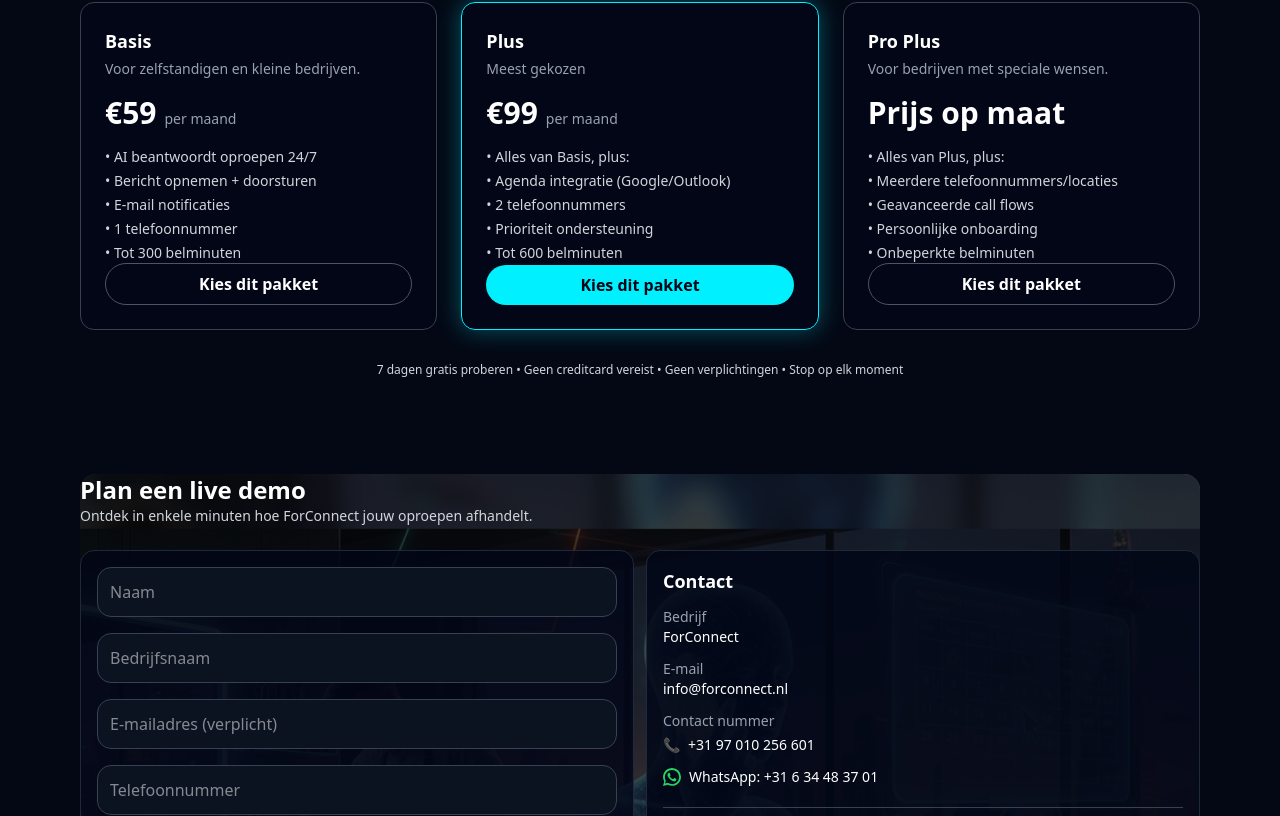
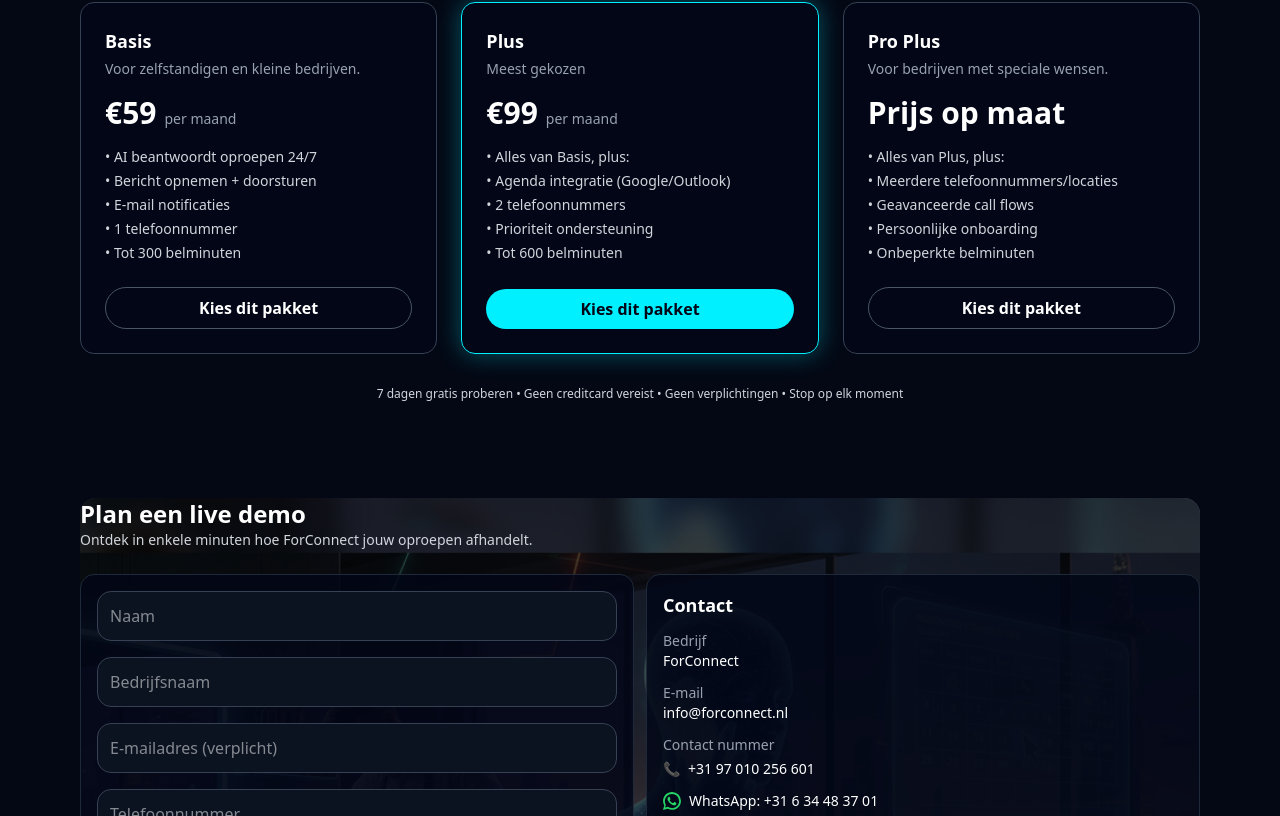
Before and after one commit to ForConnect/forconnect-site, a Next.js app: page / in a window 1280 px wide. Shown: the part 1524-2340 px from the top of the page. Built offline with nearby package versions, Linux system fonts and the light colour scheme.

Commit message:
Increase spacing below Verzenden and pricing features

```diff
--- a/app/page.tsx
+++ b/app/page.tsx
@@ -474,7 +474,7 @@ export default function HomePage() {
                   <span className="text-sm text-gray-400">{p.per}</span>
                 </div>
 
-                <ul className="mt-4 text-sm text-gray-300 space-y-1 flex-1">
+                <ul className="mt-4 text-sm text-gray-300 space-y-1 flex-1 pb-6">
                   {p.features.map((f, j) => (
                     <li key={j}>• {f}</li>
                   ))}
@@ -595,7 +595,7 @@ export default function HomePage() {
 
                 <button
                   type="submit"
-                  className="w-full px-4 py-3 bg-[#00F0FF] text-[#020617] rounded-full font-semibold"
+                  className="w-full px-4 py-3 bg-[#00F0FF] text-[#020617] rounded-full font-semibold mb-6"
                 >
                   {t.form.submit}
                 </button>
```
